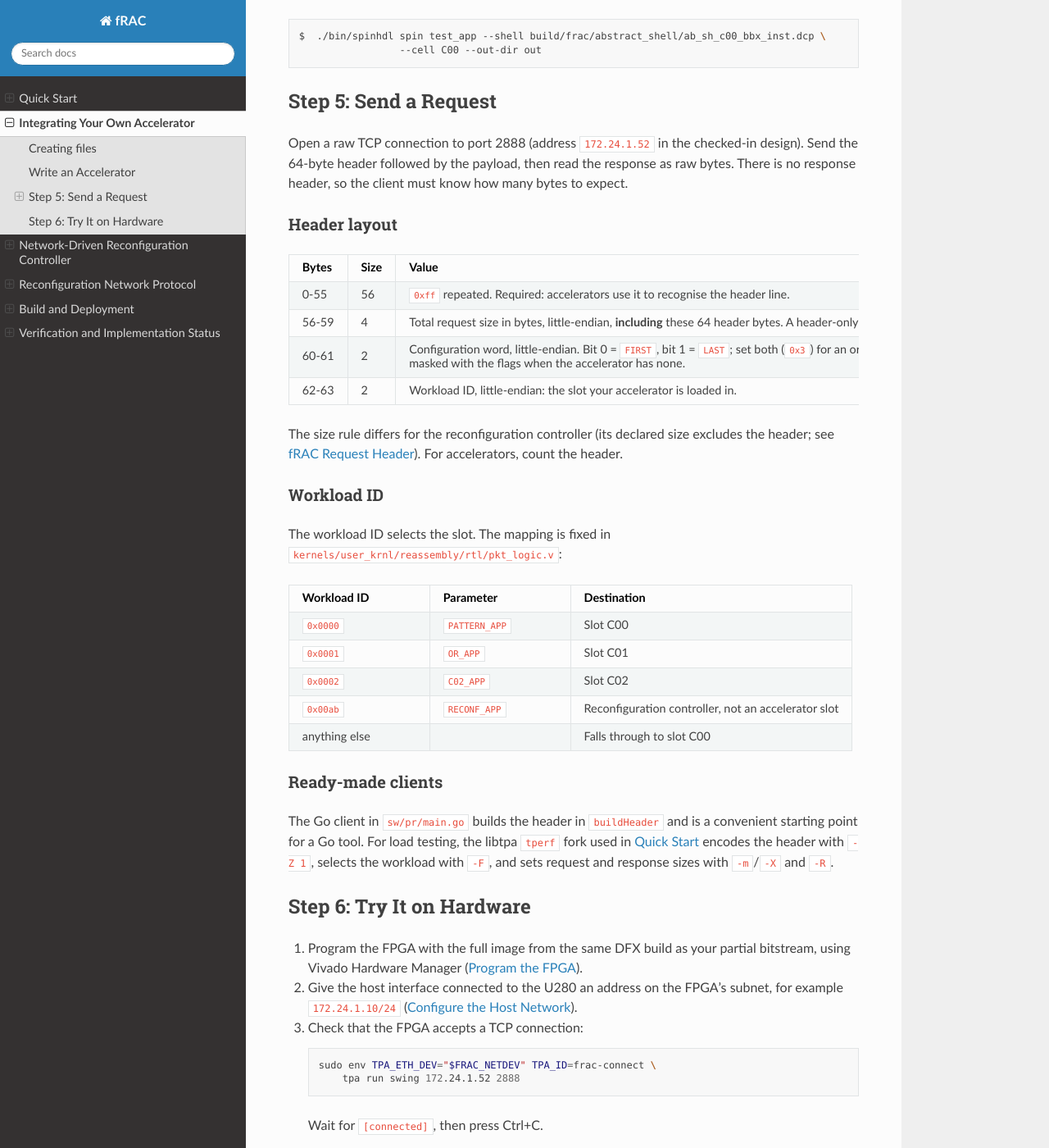
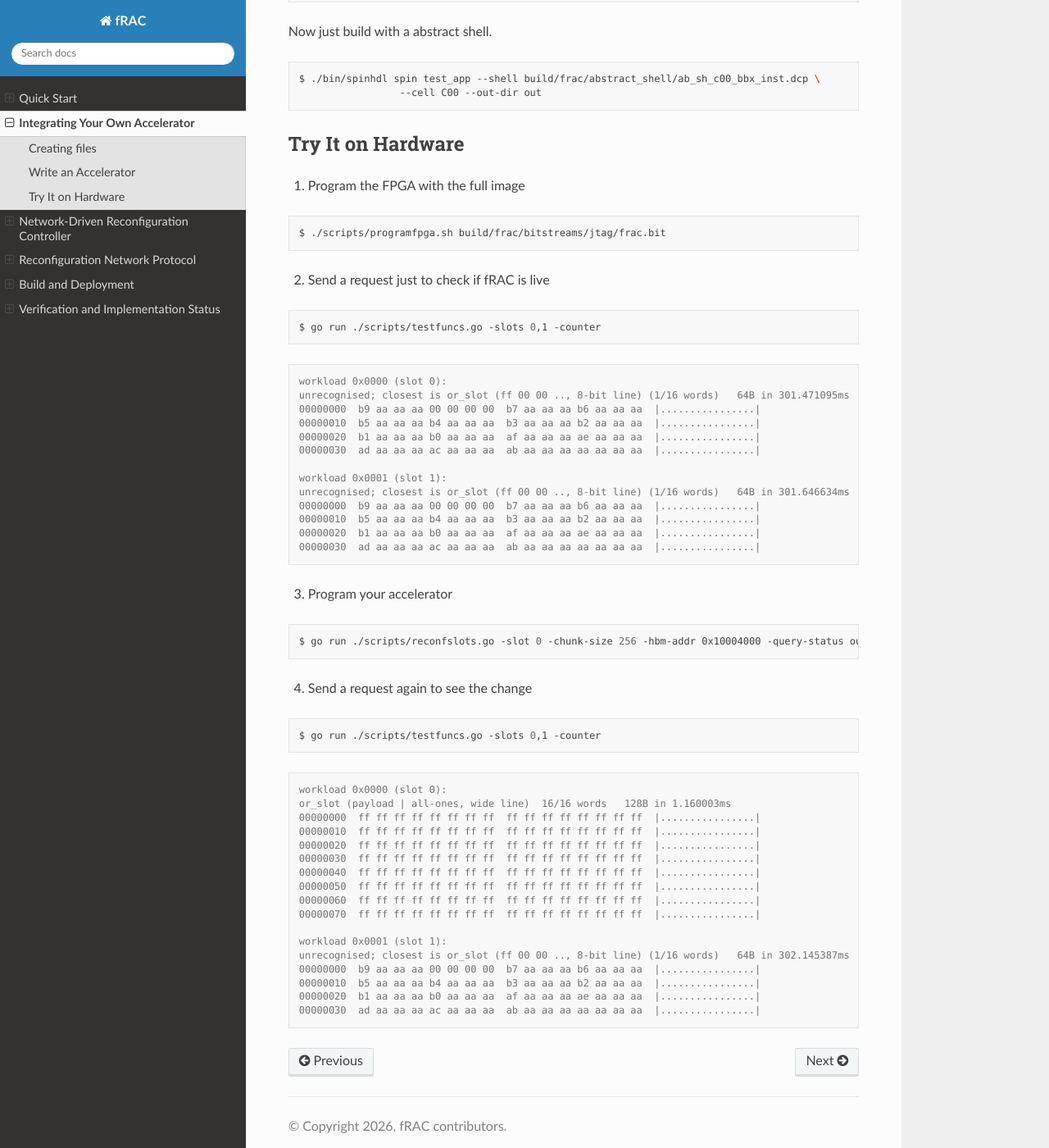
Before and after one commit to accl-kaust/frac-atc-artifact, a Sphinx documentation site: the page built from docs/adding-an-accelerator.rst, in a window 1280 px wide and 1400 px high, scrolled down 6754 px. Shown: the whole window at 82% size. Built offline with Sphinx 7.4.7 and the Read the Docs theme 3.1.0, drawn with Linux system fonts in a browser that asks for light colours; some of the changed text lies outside the part shown.

Commit message:
fix in adding your accelerator

```diff
--- a/docs/adding-an-accelerator.rst
+++ b/docs/adding-an-accelerator.rst
@@ -263,7 +265,7 @@
         // change tdata accordingly, for example here we are
         // OR'ing on the data we receive
 
-        assign m_axis_tdata  = s_axis_tdata | {AXIS_DATA_W {1'b1}};
+        assign m_axis_tdata  = {s_axis_tdata[AXIS_DATA_W-1:512], s_axis_tdata[511:0] | {512{1'b1}}};
         assign m_axis_tkeep  = s_axis_tkeep;
         assign m_axis_tstrb  = s_axis_tstrb;
         assign m_axis_tlast  = s_axis_tlast;
@@ -380,158 +382,69 @@
 
 .. code-block:: sh
 
-   $  ./bin/spinhdl spin test_app --shell build/frac/abstract_shell/ab_sh_c00_bbx_inst.dcp \
+   $ ./bin/spinhdl spin test_app --shell build/frac/abstract_shell/ab_sh_c00_bbx_inst.dcp \
                     --cell C00 --out-dir out
 
-Step 5: Send a Request
-----------------------
 
-Open a raw TCP connection to port 2888 (address ``172.24.1.52`` in the
-checked-in design). Send the 64-byte header followed by the payload, then read
-the response as raw bytes. There is no response header, so the client must
-know how many bytes to expect.
-
-Header layout
-~~~~~~~~~~~~~
-
-.. list-table::
-   :header-rows: 1
-   :widths: 12 10 78
-
-   * - Bytes
-     - Size
-     - Value
-   * - 0-55
-     - 56
-     - ``0xff`` repeated. Required: accelerators use it to recognise the
-       header line.
-   * - 56-59
-     - 4
-     - Total request size in bytes, little-endian, **including** these 64
-       header bytes. A header-only request declares 64.
-   * - 60-61
-     - 2
-     - Configuration word, little-endian. Bit 0 = ``FIRST``, bit 1 = ``LAST``;
-       set both (``0x3``) for an ordinary single request. Bits 15:2 are passed
-       to the accelerator as parameters; use ``0xffff`` masked with the flags
-       when the accelerator has none.
-   * - 62-63
-     - 2
-     - Workload ID, little-endian: the slot your accelerator is loaded in.
-
-The size rule differs for the reconfiguration controller (its declared size
-excludes the header; see :ref:`protocol:fRAC Request Header`). For
-accelerators, count the header.
-
-Workload ID
-~~~~~~~~~~~
-
-The workload ID selects the slot. The mapping is fixed in
-``kernels/user_krnl/reassembly/rtl/pkt_logic.v``:
-
-.. list-table::
-   :header-rows: 1
-   :widths: 25 25 50
-
-   * - Workload ID
-     - Parameter
-     - Destination
-   * - ``0x0000``
-     - ``PATTERN_APP``
-     - Slot C00
-   * - ``0x0001``
-     - ``OR_APP``
-     - Slot C01
-   * - ``0x0002``
-     - ``C02_APP``
-     - Slot C02
-   * - ``0x00ab``
-     - ``RECONF_APP``
-     - Reconfiguration controller, not an accelerator slot
-   * - anything else
-     -
-     - Falls through to slot C00
-
-.. -  Giving an accelerator a stable ID independent of slot is a static-design
-..    change: add a parameter and a routing case in ``pkt_logic.v``, then rebuild
-..    the static design and every partial bitstream.
-
-Ready-made clients
-~~~~~~~~~~~~~~~~~~
-
-The Go client in ``sw/pr/main.go`` builds the header in ``buildHeader`` and is
-a convenient starting point for a Go tool. For load testing, the libtpa
-``tperf`` fork used in :doc:`quick-start` encodes the header with ``-Z 1``,
-selects the workload with ``-F``, and sets request and response sizes with
-``-m``/``-X`` and ``-R``.
-
-.. Example
-.. ~~~~~~~
-
-.. A Python client sending 32 little-endian 32-bit values to the accelerator in
-.. slot C01 and reading back one 64-byte line:
-
-.. .. code:: python
-
-..    import socket, struct
-
-..    FIRST, LAST = 0x1, 0x2
-..    values = list(range(32))                       # 2 lines of 16 words
-..    payload = b"".join(struct.pack("<I", v) for v in values)
-..    assert len(payload) % 64 == 0
-
-..    total  = 64 + len(payload)                     # header included
-..    config = (0xffff & ~0x3) | FIRST | LAST        # no parameters
-..    header = (bytes([0xff]) * 56
-..              + struct.pack("<I", total)
-..              + struct.pack("<H", config)
-..              + struct.pack("<H", 0x0001))         # slot C01
-
-..    s = socket.create_connection(("172.24.1.52", 2888))
-..    s.setsockopt(socket.IPPROTO_TCP, socket.TCP_NODELAY, 1)
-..    s.sendall(header + payload)                    # 192 bytes, one segment
-..    response = s.recv(64)
-
-Step 6: Try It on Hardware
+Try It on Hardware
 --------------------------
 
-#. Program the FPGA with the full image from the same DFX build as your partial
-   bitstream, using Vivado Hardware Manager (:ref:`quick-start:Program the FPGA`).
-#. Give the host interface connected to the U280 an address on the FPGA's
-   subnet, for example ``172.24.1.10/24``
-   (:ref:`quick-start:Configure the Host Network`).
-#. Check that the FPGA accepts a TCP connection:
+1. Program the FPGA with the full image
 
-   .. code:: sh
+.. code-block:: sh
 
-      sudo env TPA_ETH_DEV="$FRAC_NETDEV" TPA_ID=frac-connect \
-          tpa run swing 172.24.1.52 2888
+   $ ./scripts/programfpga.sh build/frac/bitstreams/jtag/frac.bit
 
-   Wait for ``[connected]``, then press Ctrl+C.
-#. Load your partial bitstream into the slot with the reconfiguration client:
+2. Send a request just to check if fRAC is live
 
-   .. code:: sh
+.. code-block:: sh
 
-      go run ./sw/pr/main.go -addr 172.24.1.52:2888 -hbm-addr 0x4000 \
-          -chunk-size 64 -query-status -post-probe \
-          path/to/<slot>_<module>_icap_part.bin
+   $ go run ./scripts/testfuncs.go -slots 0,1 -counter
 
-   Use the ICAP-formatted ``.bin``, not the ``.bit``.
-#. Send a header-only request to your slot's workload ID (Step 5) and confirm
-   a response arrives. For instance, for slot C00, workload ID ``0``:
+.. code-block:: output
 
-   .. code:: sh
+  workload 0x0000 (slot 0):
+  unrecognised; closest is or_slot (ff 00 00 .., 8-bit line) (1/16 words)   64B in 301.471095ms
+  00000000  b9 aa aa aa 00 00 00 00  b7 aa aa aa b6 aa aa aa  |................|
+  00000010  b5 aa aa aa b4 aa aa aa  b3 aa aa aa b2 aa aa aa  |................|
+  00000020  b1 aa aa aa b0 aa aa aa  af aa aa aa ae aa aa aa  |................|
+  00000030  ad aa aa aa ac aa aa aa  ab aa aa aa aa aa aa aa  |................|
 
-      sudo env TPA_ETH_DEV="$FRAC_NETDEV" TPA_ID=frac-test \
-          tpa run tperf -c 172.24.1.52 -p 2888 -t rr \
-          -Z 1 -F 0 -m 64 -X 64 -R 64 -n 1 -C 1 -d 5
+  workload 0x0001 (slot 1):
+  unrecognised; closest is or_slot (ff 00 00 .., 8-bit line) (1/16 words)   64B in 301.646634ms
+  00000000  b9 aa aa aa 00 00 00 00  b7 aa aa aa b6 aa aa aa  |................|
+  00000010  b5 aa aa aa b4 aa aa aa  b3 aa aa aa b2 aa aa aa  |................|
+  00000020  b1 aa aa aa b0 aa aa aa  af aa aa aa ae aa aa aa  |................|
+  00000030  ad aa aa aa ac aa aa aa  ab aa aa aa aa aa aa aa  |................|
 
-   A nonzero request ``count`` in the output means the exchange works.
-#. Send real payloads: set ``-m``/``-X`` to the full request size, header
-   included, and ``-R`` to your response size.
+3. Program your accelerator
 
-.. #. Send a header-only request (declared size 64) and confirm one 64-byte
-..    response arrives.
-.. #. Send real payloads.
-.. #. If responses stop arriving after a while, look for a request shape that
-..    gets no response or two responses.
+.. code-block:: sh
+
+   $ go run ./scripts/reconfslots.go -slot 0 -chunk-size 256 -hbm-addr 0x10004000 -query-status out/icap/c00_f08.bin
+
+4. Send a request again to see the change
+
+.. code-block:: sh
+
+   $ go run ./scripts/testfuncs.go -slots 0,1 -counter
+
+.. code-block:: output
+
+  workload 0x0000 (slot 0):
+  or_slot (payload | all-ones, wide line)  16/16 words   128B in 1.160003ms
+  00000000  ff ff ff ff ff ff ff ff  ff ff ff ff ff ff ff ff  |................|
+  00000010  ff ff ff ff ff ff ff ff  ff ff ff ff ff ff ff ff  |................|
+  00000020  ff ff ff ff ff ff ff ff  ff ff ff ff ff ff ff ff  |................|
+  00000030  ff ff ff ff ff ff ff ff  ff ff ff ff ff ff ff ff  |................|
+  00000040  ff ff ff ff ff ff ff ff  ff ff ff ff ff ff ff ff  |................|
+  00000050  ff ff ff ff ff ff ff ff  ff ff ff ff ff ff ff ff  |................|
+  00000060  ff ff ff ff ff ff ff ff  ff ff ff ff ff ff ff ff  |................|
+  00000070  ff ff ff ff ff ff ff ff  ff ff ff ff ff ff ff ff  |................|
+
+  workload 0x0001 (slot 1):
+  unrecognised; closest is or_slot (ff 00 00 .., 8-bit line) (1/16 words)   64B in 302.145387ms
+  00000000  b9 aa aa aa 00 00 00 00  b7 aa aa aa b6 aa aa aa  |................|
+  00000010  b5 aa aa aa b4 aa aa aa  b3 aa aa aa b2 aa aa aa  |................|
+  00000020  b1 aa aa aa b0 aa aa aa  af aa aa aa ae aa aa aa  |................|
+  00000030  ad aa aa aa ac aa aa aa  ab aa aa aa aa aa aa aa  |................|
```
Also changed, not shown: other parts of docs/adding-an-accelerator.rst (+2 -0 lines).
